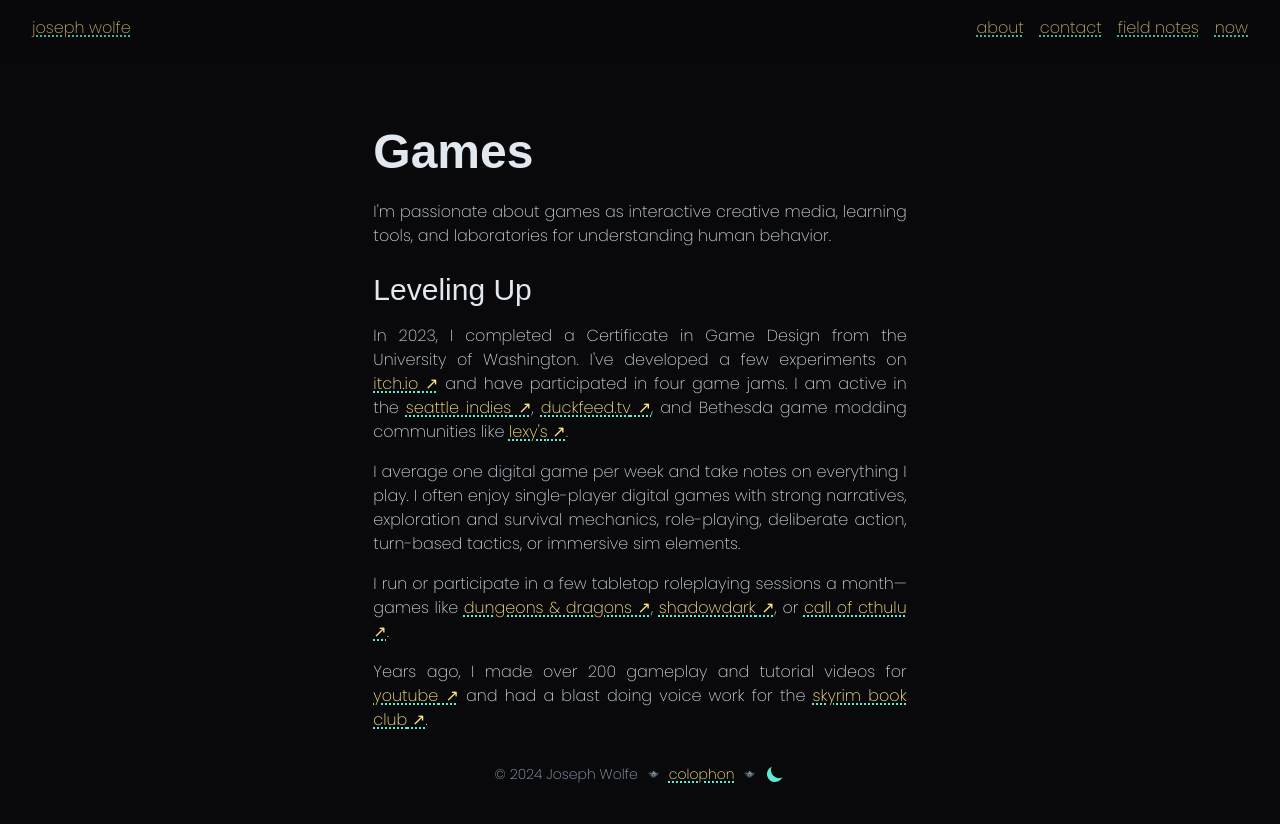
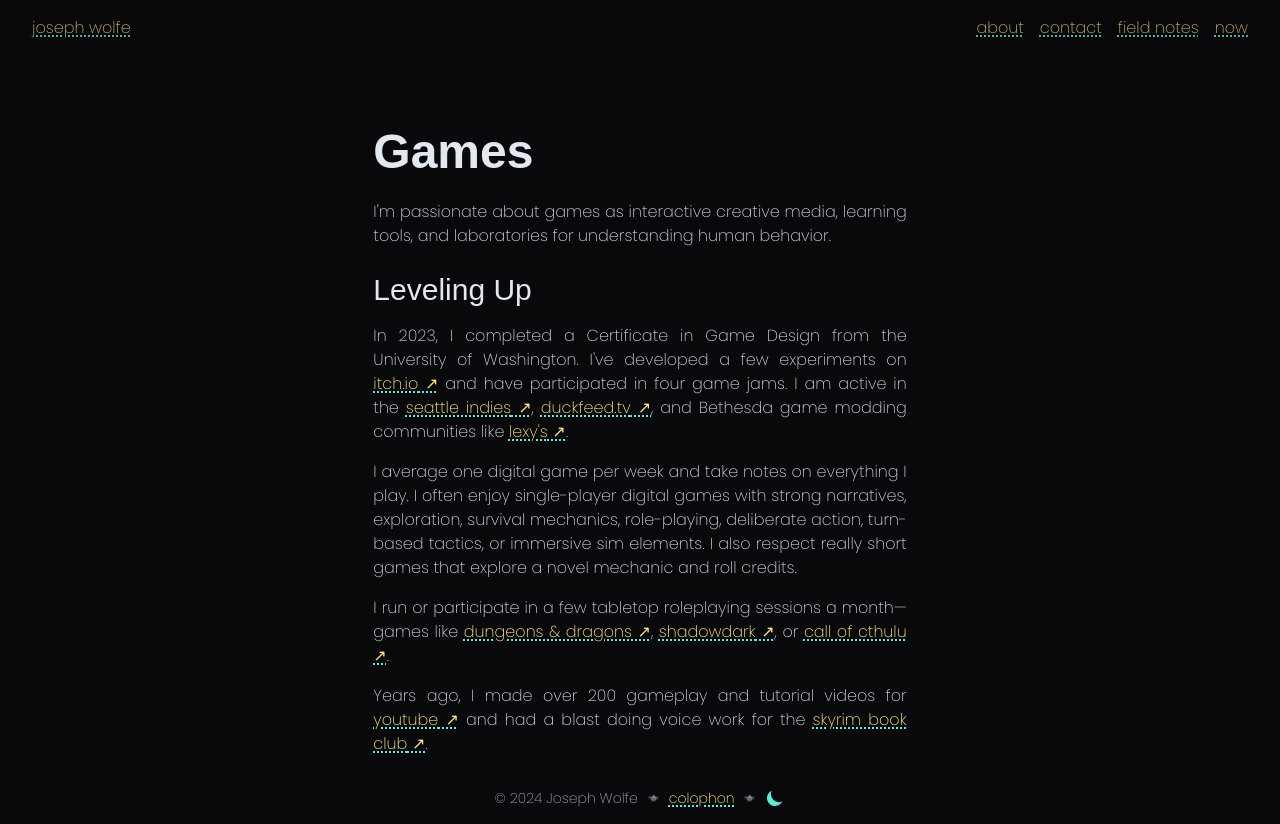
Before and after one commit to CharmedSatyr/personal-website, a Next.js app: page /games in a window 1280 px wide. Before the commit the page ends 800 px from the top, so only its background shows below. Built offline with nearby package versions, Linux system fonts and the light colour scheme; no server answers; a web font is replaced by a local one.

Commit message:
Call out short games

```diff
--- a/app/games/page.mdx
+++ b/app/games/page.mdx
@@ -18,9 +18,10 @@ I am active in the [Seattle Indies](https://www.seattleindies.org/),
 [Lexy's](https://lexyslotd.com).
 
 I average one digital game per week and take notes on everything I play. I often
-enjoy single-player digital games with strong narratives, exploration and
-survival mechanics, role-playing, deliberate action, turn-based tactics, or
-immersive sim elements.
+enjoy single-player digital games with strong narratives, exploration, survival
+mechanics, role-playing, deliberate action, turn-based tactics, or immersive sim
+elements. I also respect really short games that explore a novel mechanic and
+roll credits.
 
 I run or participate in a few tabletop roleplaying sessions a month—games like
 [Dungeons & Dragons](https://www.dndbeyond.com),
```
